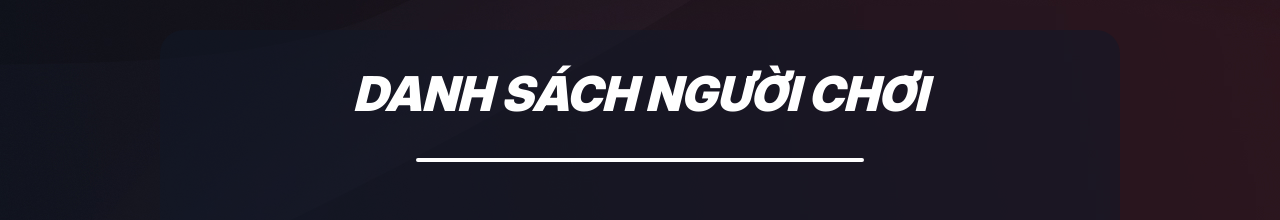
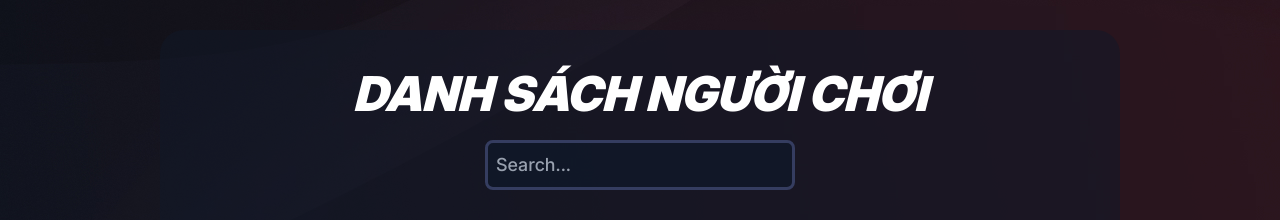
Before and after one commit to Nebbilies/VNOCManagement, a React app in the folder client/: page /players in a window 1280 px wide. Shown: the part 130-350 px from the top of the page. Built offline with nearby package versions, Linux system fonts and the light colour scheme; the HTML template or start-up script is replaced by a standard one.

Commit message:
feat: player search

```diff
--- a/client/src/App.tsx
+++ b/client/src/App.tsx
@@ -4,6 +4,7 @@ import Home from "./Pages/Home.tsx";
 import Info from "./Pages/Info.tsx";
 import Mappool from "./Pages/Mappool.tsx";
 import Players from "./Pages/Players.tsx";
+import Matches from "./Pages/Matches.tsx";
 
 function App() {
   return (
@@ -14,6 +15,7 @@ function App() {
             <Route path={"/info"} element={<Info />} />
             <Route path={"/mappool"} element={<Mappool />} />
             <Route path={"/players"} element={<Players />} />
+            <Route path={"/matches"} element={<Matches />} />
         </Routes>
     </BrowserRouter>
   )
--- a/client/src/Components/PlayersComponent.tsx
+++ b/client/src/Components/PlayersComponent.tsx
@@ -1,4 +1,5 @@
 import PlayersGrid from "./PlayersGrid.tsx";
+import {useEffect, useState} from "react";
 
 interface Props {
 
@@ -82,17 +83,36 @@ let playerData: playerData = {
 }
 
 function PlayersComponent() {
+    const [playerSearch, setPlayerSearch] = useState("")
+    const [filteredPlayerData, setFilteredPlayerData] = useState<playerData>(playerData)
+    useEffect(() => {
+        const filteredData = Object.fromEntries(
+            Object.entries(playerData).filter(([id, player]) =>
+                player.username.toLowerCase().includes(playerSearch.toLowerCase())
+            )
+        );
+        setFilteredPlayerData(filteredData);
+    }, [playerSearch]);
+    const handleSearchChange = (event: React.ChangeEvent<HTMLInputElement>) => {
+        setPlayerSearch(event.target.value);
+    };
     return (
         <div className={"mappool-container flex flex-col items-center max-w-screen h-auto px-4 lg:px-8 " +
             "mt-40 mb-20 pt-10 pb-10 md:mx-12 lg:mx-28 xl:mx-40 mx-4 self-center text-white bg-gray-900/50 rounded-3xl"}>
-            <div className={"mappool-header flex w-full lg:text-5xl md:text-4xl text-3xl font-black items-center"}>
+            <div className={"mappool-header flex flex-col w-full lg:text-5xl md:text-4xl text-3xl font-black items-center justify-center"}>
                 <div className={"mappool-header-text w-full italic text-center"}>
                     DANH SÁCH NGƯỜI CHƠI
+                </div>
+                <div className={"mappool-search-form w-full text-center mt-3"}>
+                    <input type="text" placeholder={"Search..."}
+                            value={playerSearch}
+                            onChange={handleSearchChange}
+                           className={"bg-gray-900/80 rounded-lg p-2 text-lg font-medium text-white placeholder:text-gray-400 border-3 border-[#353d60] rounded-[5px]"}/>
                 </div>
             </div>
             <div className={"h-1 w-1/2 border-2 border-white rounded-2xl mt-10"}>
             </div>
-            <PlayersGrid playerData={playerData}/>
+            <PlayersGrid playerData={filteredPlayerData}/>
 
         </div>
     )
```
